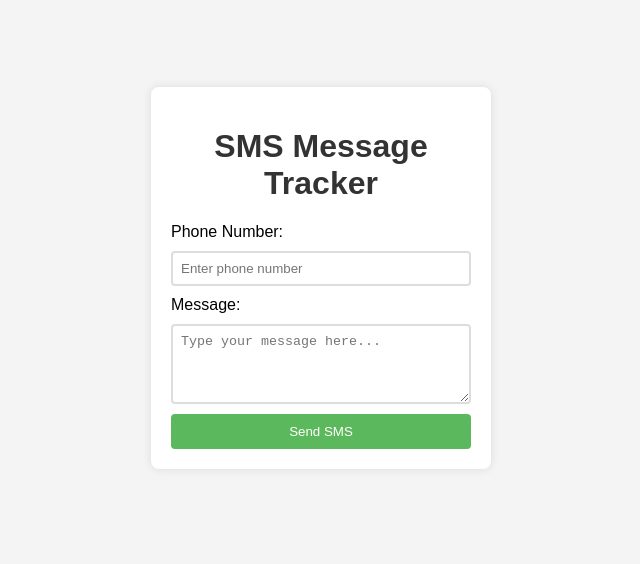
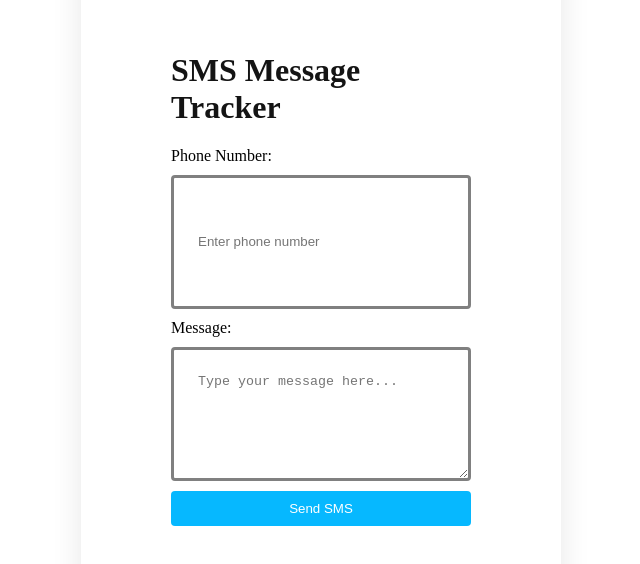
Before and after one commit to MAMBO123456/spam-sms-classifier, a plain HTML site: page index.html in a window 1280 px wide. Shown: the part 122-686 px from the top of the page, without its empty margins (319-959 px from the left). Drawn offline with Linux system fonts and the light colour scheme.

Commit message:
style.css

```diff
--- a/style.css
+++ b/style.css
@@ -1,6 +1,6 @@
 body {
-    font-family: Arial, sans-serif;
-    background-color: #f4f4f4;
+    font-family: 'Gill Sans', 'Gill Sans MT', 'Gill Sans', 'Gill Sans MT', Calibri, 'Trebuchet MS', sans-serif, 'Trebuchet MS', sans-serif, sans-serif;
+    background-color: white;
     margin: 0;
     padding: 0;
     display: flex;
@@ -11,15 +11,16 @@ body {
 
 .container {
     background: white;
-    padding: 20px;
-    box-shadow: 0 0 10px rgba(0,0,0,0.1);
+    padding: 90px;
+    box-shadow: 0 0 30px rgba(0, 0, 0, 0.1);
     width: 300px;
     border-radius: 8px;
+    font-family: 'Times New Roman', Times, serif,'Gill Sans', 'Gill Sans MT', Calibri, 'Trebuchet MS', sans-serif;
 }
 
 h1 {
-    text-align: center;
-    color: #333;
+    text-align: left;
+    color: #141414;
 }
 
 form {
@@ -29,14 +30,17 @@ form {
 
 input[type="text"],
 textarea {
-    padding: 8px;
+    color: white;
+    padding: 24px;
     margin: 10px 0;
-    border: 2px solid #ddd;
+    border: 3px solid gray;
     border-radius: 4px;
+    height: 80px;
+
 }
 
 button {
-    background-color: #5cb85c;
+    background-color: rgb(6, 184, 255);
     color: white;
     padding: 10px;
     border: none;
@@ -44,7 +48,13 @@ button {
     cursor: pointer;
     transition: background-color 0.3s;
 }
+.msg {
+    background-image: url(spam.jpeg);
+    background-repeat: no-repeat;
+    background-size: cover;
+
+}
 
 button:hover {
-    background-color: #4cae4c;
+    background-color: darkblue;
 }
```
